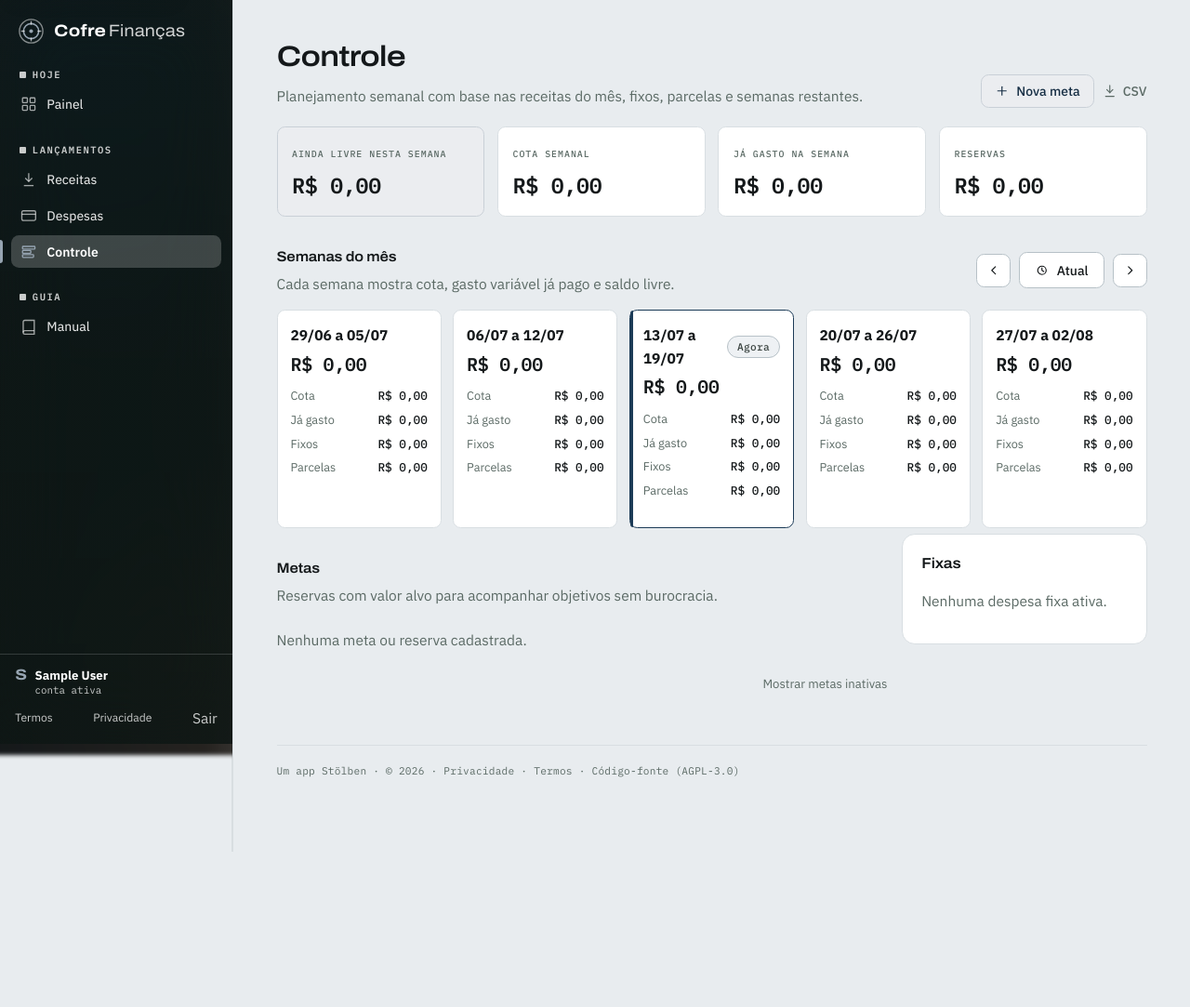
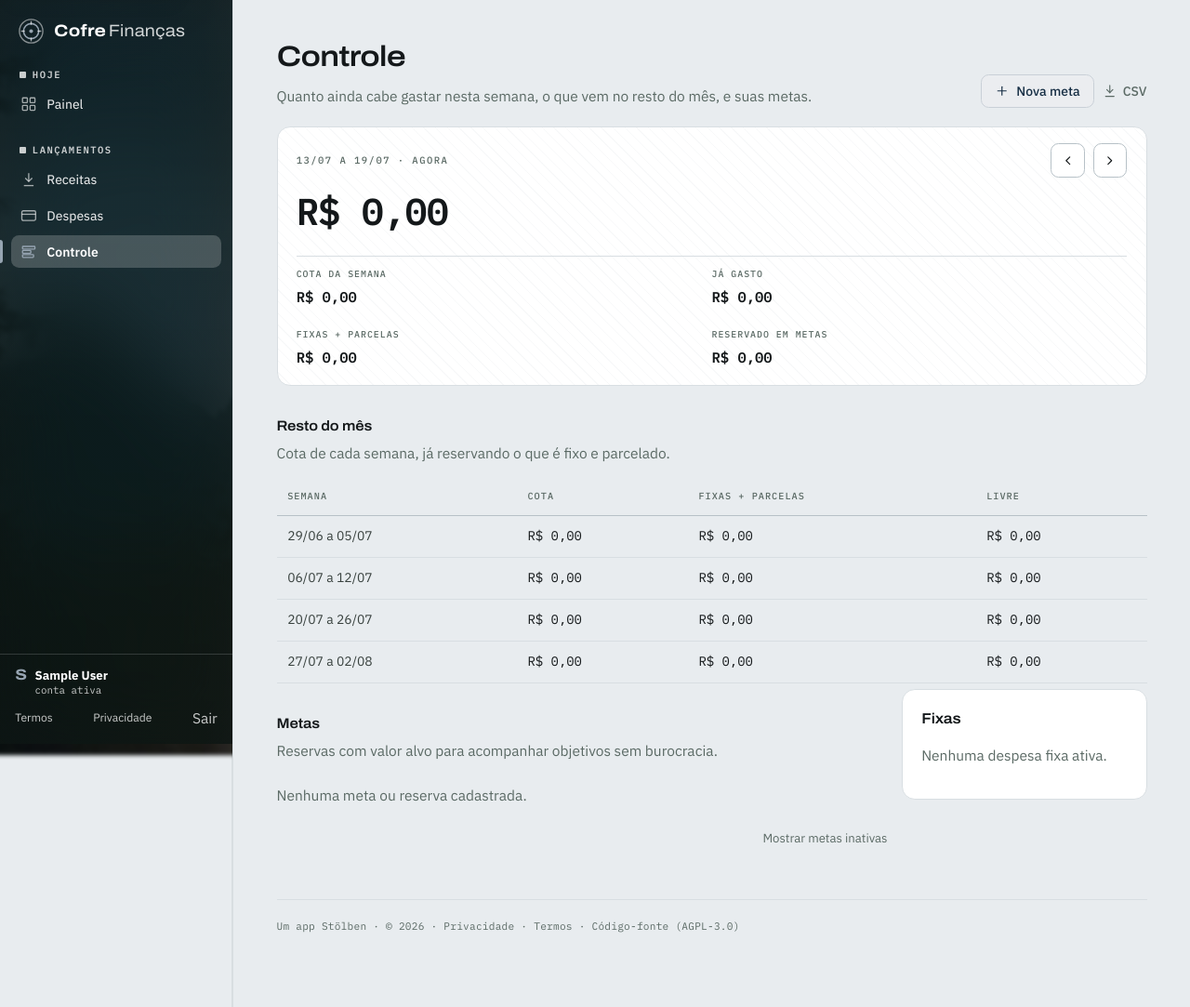
Before and after one commit to rigst/sistema_financas, a Django app: page /financeiro/controle/ in a window 1280 px wide. Shown: the whole page at 93% size. Before the commit the page ends 916 px from the top, so only its background shows below. Run offline with Django 5.2, Linux system fonts and the light colour scheme; the visitor is signed in with stand-in values (Sample User, id 1); data that the repository does not hold is empty.

Commit message:
Login com foto e fundo ambiente; simplifica Controle; tira o Manual
Login: casco .ds-auth do v2 — foto de fundo (vale nublado ao amanhecer,
Filip Kvasnak/Unsplash, licença livre, auto-hospedada), card à direita,
frase no lugar do hero, sem a textura de dial que tinha antes. Mesma
foto, borrada, no fundo do app fora da folha (--ds-fundo), no lugar da
cor lisa. Corrige de caminho um bug real: visitar /login/ já autenticado
renderizava o formulário nu dentro do casco errado — LoginView agora
redireciona quem já está logado.

Controle: revisão do fluxo confirmou que o cálculo de cota semanal (mês
menos fixos/parcelas/parcelas, dividido pelas semanas restantes, com o
que sobra de uma semana rolando pra próxima) já implementa bem o "gastar
até o máximo que ganha, sabendo o quanto falta na semana". O que estava
errado era a apresentação: 4 cards de estatística repetindo números que
o Painel já mostra, mais até 6 cards de semana — 10 blocos para ler antes
de qualquer meta. Vira 1 painel (semana atual, com navegação) + 1 tabela
(resto do mês) + Metas + Fixas.

Observação sem ação: Reservas (metas) não descontam da cota semanal — é
um contador manual, não um débito automático do fluxo. Não mexi nisso
agora; registrando para o Rodrigo decidir se quer que vire dedução.

Manual: removido a pedido — view, URL, template, link na lateral, testes.

Co-Authored-By: Claude Sonnet 5 <noreply@anthropic.com>
Claude-Session: https://claude.ai/code/session_018svmAtkCfGkGk561zwm9tB

```diff
--- a/core/urls.py
+++ b/core/urls.py
@@ -1,10 +1,9 @@
 from django.urls import path
 
-from .views import dashboard, gerar_mentoria_ia, healthz, manual
+from .views import dashboard, gerar_mentoria_ia, healthz
 
 urlpatterns = [
     path("healthz/", healthz, name="healthz"),
     path("", dashboard, name="dashboard"),
     path("mentoria-ia/gerar/", gerar_mentoria_ia, name="gerar_mentoria_ia"),
-    path("manual/", manual, name="manual"),
 ]
--- a/core/views.py
+++ b/core/views.py
@@ -210,9 +210,3 @@ def gerar_mentoria_ia(request):
             )
         messages.success(request, "Mentoria financeira da IA atualizada.")
     return redirect("dashboard")
-
-
-@login_required
-@require_safe
-def manual(request):
-    return render(request, "core/manual.html")
--- a/financeiro/tests.py
+++ b/financeiro/tests.py
@@ -279,7 +279,7 @@ class FinanceiroSimplificadoViewTests(TestCase):
 
         response_controle = self.client.get(reverse("financeiro:controle"))
         self.assertEqual(response_controle.status_code, 200)
-        self.assertContains(response_controle, "Planejamento semanal")
+        self.assertContains(response_controle, "Resto do mês")
         self.assertContains(response_controle, "Emergência")
 
     def test_despesa_parcelada_pode_ser_informada_pelo_valor_da_parcela(self):
--- a/static/css/financas.css
+++ b/static/css/financas.css
@@ -34,10 +34,9 @@
     --ds-line: #d8dee2;
     --ds-line-dash: #b7c1c7;
 
-    /* Latão: dial, dobradiça, selo. Uso restrito por convenção. */
-    --cofre-latao: #9c7a34;
+    /* Latão: selo de confirmação, placa dos compartimentos. Uso restrito
+       por convenção — nunca fundo grande. */
     --cofre-latao-escuro: #765d27;
-    --cofre-latao-claro: #c9ac5f;
     --cofre-latao-veu: #f4ecd6;
     --cofre-latao-linha: #d3bd88;
 
@@ -48,10 +47,6 @@
     --cofre-warn-linha: color-mix(in srgb, var(--ds-warn) 26%, var(--ds-line));
     --cofre-danger-veu: color-mix(in srgb, var(--ds-danger) 8%, #fff);
     --cofre-danger-linha: color-mix(in srgb, var(--ds-danger) 26%, var(--ds-line));
-
-    /* Ink profundo do painel de entrada (porta de cofre fechada). */
-    --cofre-ink: #101923;
-    --cofre-ink-2: #16212d;
   }
 
   /* ======================================================================
@@ -625,29 +620,7 @@
   /* ======================================================================
      CONTROLE — semanas, metas, fixas
      ====================================================================== */
-  .stats-grid { display: grid; grid-template-columns: repeat(4, 1fr); gap: 0.9rem; margin-bottom: 1.1rem; }
-  .stat-card { padding: 0.9rem 1rem; border: 1px solid var(--ds-line); border-radius: var(--ds-radius-sm); background: var(--ds-surface); }
-  .stat-card-primary { border-color: var(--ds-accent-100); background: var(--ds-accent-50); }
-  .stat-card .label {
-    font-family: var(--ds-font-mono); font-size: 0.64rem; font-weight: 500;
-    text-transform: uppercase; letter-spacing: 0.1em; color: var(--ds-t-500);
-  }
-  .stat-card .value { display: block; margin-top: 0.35rem; font-family: var(--ds-font-mono); font-size: 1.5rem; font-weight: 600; letter-spacing: -0.01em; color: var(--ds-t-900); }
-
   .week-actions { justify-content: flex-end; }
-  .weekly-grid { display: grid; grid-template-columns: repeat(5, minmax(0, 1fr)); gap: 0.8rem; }
-  .week-card { position: relative; padding: 0.9rem; border: 1px solid var(--ds-line); border-radius: var(--ds-radius-sm); background: var(--ds-surface); min-width: 0; }
-  .week-card-current { border-color: var(--ds-accent); }
-  .week-card-current::before { content: ""; position: absolute; left: 0; top: 0; bottom: 0; width: 3px; background: var(--ds-accent); border-radius: var(--ds-radius-sm) 0 0 var(--ds-radius-sm); }
-  .week-card-header { display: flex; justify-content: space-between; gap: 0.6rem; align-items: center; min-height: 1.6rem; }
-  .week-available, .big-money {
-    display: block; margin-top: 0.5rem; font-family: var(--ds-font-mono); font-size: 1.28rem; line-height: 1.15;
-    font-weight: 600; letter-spacing: -0.01em; color: var(--ds-t-900);
-  }
-  .week-breakdown { display: grid; gap: 0.35rem; margin-top: 0.75rem; }
-  .week-breakdown div { display: flex; justify-content: space-between; gap: 0.6rem; color: var(--ds-t-500); font-size: 0.82rem; }
-  .week-breakdown dt, .week-breakdown dd { margin: 0; }
-  .week-breakdown dd { color: var(--ds-t-900); font-family: var(--ds-font-mono); font-weight: 500; text-align: right; }
 
   .dashboard-columns { display: grid; grid-template-columns: minmax(0, 1fr) 20rem; gap: 1.4rem; align-items: start; }
   .control-layout { grid-template-columns: minmax(0, 1fr) minmax(14rem, 17rem); gap: 1rem; }
--- a/templates/base.html
+++ b/templates/base.html
@@ -14,7 +14,7 @@
     <link rel="stylesheet" href="{% static 'css/financas.css' %}?v=20260828-cofre">
 </head>
 {% if user.is_authenticated %}
-<body class="ds-shell">
+<body class="ds-shell" style="--ds-fundo: url('{% static 'img/vale-nevoa.jpg' %}')">
 <a class="ds-pular" href="#conteudo">Pular para o conteúdo</a>
 <input type="checkbox" id="nav" class="ds-nav-toggle" aria-hidden="true" tabindex="-1">
 
@@ -58,13 +58,6 @@
                 <span>Controle</span>
             </a>
         </div>
-        <div class="ds-nav-grupo">
-            <span class="ds-nav-label">Guia</span>
-            <a class="ds-nav-link{% if request.resolver_match.url_name == 'manual' %} is-active{% endif %}" href="{% url 'manual' %}">
-                <svg viewBox="0 0 24 24" fill="none" stroke="currentColor" stroke-width="1.8"><path d="M4 19.5A2.5 2.5 0 0 1 6.5 17H20"/><path d="M6.5 2H20v20H6.5A2.5 2.5 0 0 1 4 19.5v-15A2.5 2.5 0 0 1 6.5 2Z"/></svg>
-                <span>Manual</span>
-            </a>
-        </div>
     </nav>
 
     <div class="ds-side-foot">
@@ -90,6 +83,11 @@
 <main class="ds-main" id="conteudo">
 <div class="ds-page">
 
+{% elif request.resolver_match.url_name == 'login' %}
+<body class="ds-shell ds-shell--visitante">
+<a class="ds-pular" href="#conteudo">Pular para o conteúdo</a>
+<div class="ds-auth" style="--ds-foto-login: url('{% static 'img/vale-nevoa.jpg' %}')">
+<main class="ds-auth-quadro" id="conteudo">
 {% else %}
 <body class="ds-shell ds-shell--visitante">
 <a class="ds-pular" href="#conteudo">Pular para o conteúdo</a>
@@ -118,6 +116,9 @@
     </footer>
 
 </div>
+</main>
+</div>
+{% elif request.resolver_match.url_name == 'login' %}
 </main>
 </div>
 {% else %}
--- a/templates/financeiro/controle.html
+++ b/templates/financeiro/controle.html
@@ -8,7 +8,7 @@
     <div class="section-heading">
         <div>
             <h2>Controle</h2>
-            <p>Planejamento semanal com base nas receitas do mês, fixos, parcelas e semanas restantes.</p>
+            <p>Quanto ainda cabe gastar nesta semana, o que vem no resto do mês, e suas metas.</p>
         </div>
         <div class="inline-actions">
             <a class="btn btn-primary-lite" href="{% url 'financeiro:reserva_criar' %}"><svg viewBox="0 0 24 24" class="action-icon" aria-hidden="true"><path d="M12 5v14"/><path d="M5 12h14"/></svg><span>Nova meta</span></a>
@@ -16,28 +16,46 @@
         </div>
     </div>
 
-    <div class="stats-grid">
-        <div class="stat-card stat-card-primary"><span class="label">Ainda livre nesta semana</span><span class="value">{{ planejamento.semana_atual.livre_semana|brl }}</span></div>
-        <div class="stat-card"><span class="label">Cota semanal</span><span class="value">{{ planejamento.semana_atual.cota_semana|brl }}</span></div>
-        <div class="stat-card"><span class="label">Já gasto na semana</span><span class="value">{{ planejamento.semana_atual.gasto_semana|brl }}</span></div>
-        <div class="stat-card"><span class="label">Reservas</span><span class="value">{{ reservas_total|brl }}</span></div>
-    </div>
+    <article class="available-panel">
+        <div class="panel-label-row">
+            <span class="label">{{ planejamento.semana_atual.rotulo }}{% if planejamento.semana_atual.semana_atual %} · agora{% endif %}</span>
+            <div class="inline-actions week-actions">
+                <a class="btn btn-secondary btn-icon-action" href="?semana={{ semana_nav.anterior|date:'Y-m-d' }}" title="Semana anterior" aria-label="Semana anterior"><svg viewBox="0 0 24 24" class="action-icon" aria-hidden="true"><path d="m15 18-6-6 6-6"/></svg><span class="visually-hidden">Semana anterior</span></a>
+                {% if not planejamento.semana_atual.semana_atual %}<a class="btn btn-secondary" href="{% url 'financeiro:controle' %}">Agora</a>{% endif %}
+                <a class="btn btn-secondary btn-icon-action" href="?semana={{ semana_nav.proxima|date:'Y-m-d' }}" title="Próxima semana" aria-label="Próxima semana"><svg viewBox="0 0 24 24" class="action-icon" aria-hidden="true"><path d="m9 18 6-6-6-6"/></svg><span class="visually-hidden">Próxima semana</span></a>
+            </div>
+        </div>
+        <strong>{{ planejamento.semana_atual.livre_semana|brl }}</strong>
+        <dl>
+            <div><dt>Cota da semana</dt><dd>{{ planejamento.semana_atual.cota_semana|brl }}</dd></div>
+            <div><dt>Já gasto</dt><dd>{{ planejamento.semana_atual.gasto_semana|brl }}</dd></div>
+            <div><dt>Fixas + parcelas</dt><dd>{{ planejamento.semana_atual.compromissos|brl }}</dd></div>
+            <div><dt>Reservado em metas</dt><dd>{{ reservas_total|brl }}</dd></div>
+        </dl>
+    </article>
 
-    <div class="section-heading compact-heading"><div><h3>Semanas do mês</h3><p>Cada semana mostra cota, gasto variável já pago e saldo livre.</p></div><div class="inline-actions week-actions"><a class="btn btn-secondary btn-icon-action" href="?semana={{ semana_nav.anterior|date:'Y-m-d' }}" title="Semana anterior" aria-label="Semana anterior"><svg viewBox="0 0 24 24" class="action-icon" aria-hidden="true"><path d="m15 18-6-6 6-6"/></svg><span class="visually-hidden">Semana anterior</span></a><a class="btn btn-secondary" href="{% url 'financeiro:controle' %}" title="Semana atual"><svg viewBox="0 0 24 24" class="action-icon" aria-hidden="true"><circle cx="12" cy="12" r="7"/><path d="M12 8v4l3 2"/></svg><span>Atual</span></a><a class="btn btn-secondary btn-icon-action" href="?semana={{ semana_nav.proxima|date:'Y-m-d' }}" title="Próxima semana" aria-label="Próxima semana"><svg viewBox="0 0 24 24" class="action-icon" aria-hidden="true"><path d="m9 18 6-6-6-6"/></svg><span class="visually-hidden">Próxima semana</span></a></div></div>
-    <div class="weekly-grid">
-        {% for semana in planejamento.semanas %}
-            <article class="week-card {% if semana.semana_atual %}week-card-current{% endif %}">
-                <div class="week-card-header"><strong>{{ semana.rotulo }}</strong>{% if semana.semana_atual %}<span class="badge">Agora</span>{% endif %}</div>
-                <span class="week-available">{{ semana.livre_semana|brl }}</span>
-                <dl class="week-breakdown">
-                    <div><dt>Cota</dt><dd>{{ semana.cota_semana|brl }}</dd></div>
-                    <div><dt>Já gasto</dt><dd>{{ semana.gasto_semana|brl }}</dd></div>
-                    <div><dt>Fixos</dt><dd>{{ semana.fixos|brl }}</dd></div>
-                    <div><dt>Parcelas</dt><dd>{{ semana.parcelas|brl }}</dd></div>
-                </dl>
-            </article>
-        {% endfor %}
-    </div>
+    <div class="section-heading compact-heading"><div><h3>Resto do mês</h3><p>Cota de cada semana, já reservando o que é fixo e parcelado.</p></div></div>
+    {% with outras=planejamento.semanas %}
+        {% if outras|length > 1 %}
+            <div class="table-wrap">
+                <table>
+                    <thead><tr><th>Semana</th><th class="num">Cota</th><th class="num">Fixas + parcelas</th><th class="num">Livre</th></tr></thead>
+                    <tbody>
+                        {% for semana in outras %}
+                            {% if not semana.semana_atual %}
+                                <tr>
+                                    <td>{{ semana.rotulo }}</td>
+                                    <td class="money">{{ semana.cota_semana|brl }}</td>
+                                    <td class="money">{{ semana.compromissos|brl }}</td>
+                                    <td class="money">{{ semana.livre_semana|brl }}</td>
+                                </tr>
+                            {% endif %}
+                        {% endfor %}
+                    </tbody>
+                </table>
+            </div>
+        {% endif %}
+    {% endwith %}
 
     <div class="dashboard-columns control-layout">
         <div class="control-goals-panel">
--- a/usuarios/views.py
+++ b/usuarios/views.py
@@ -25,6 +25,10 @@ logger = logging.getLogger(__name__)
 
 class UsuarioLoginView(LoginView):
     template_name = "registration/login.html"
+    # Sem isto, visitar /login/ já autenticado renderiza o formulário de novo
+    # em vez de mandar para o painel — o casco de página pública que a tela
+    # usa nem existe para quem está logado, e o resultado sai quebrado.
+    redirect_authenticated_user = True
 
     def post(self, request, *args, **kwargs):
         if "entrar_visitante" in request.POST:
```
Also changed, not shown: other parts of static/css/financas.css (+15 -55 lines), core/tests.py (+0 -18 lines), core/tests_e2e.py (+6 -6 lines), static/img/CREDITOS.md (added, +8 -0 lines), templates/core/manual.html (deleted, +0 -54 lines), templates/registration/login.html (+17 -17 lines), static/img/vale-nevoa.jpg (added).
